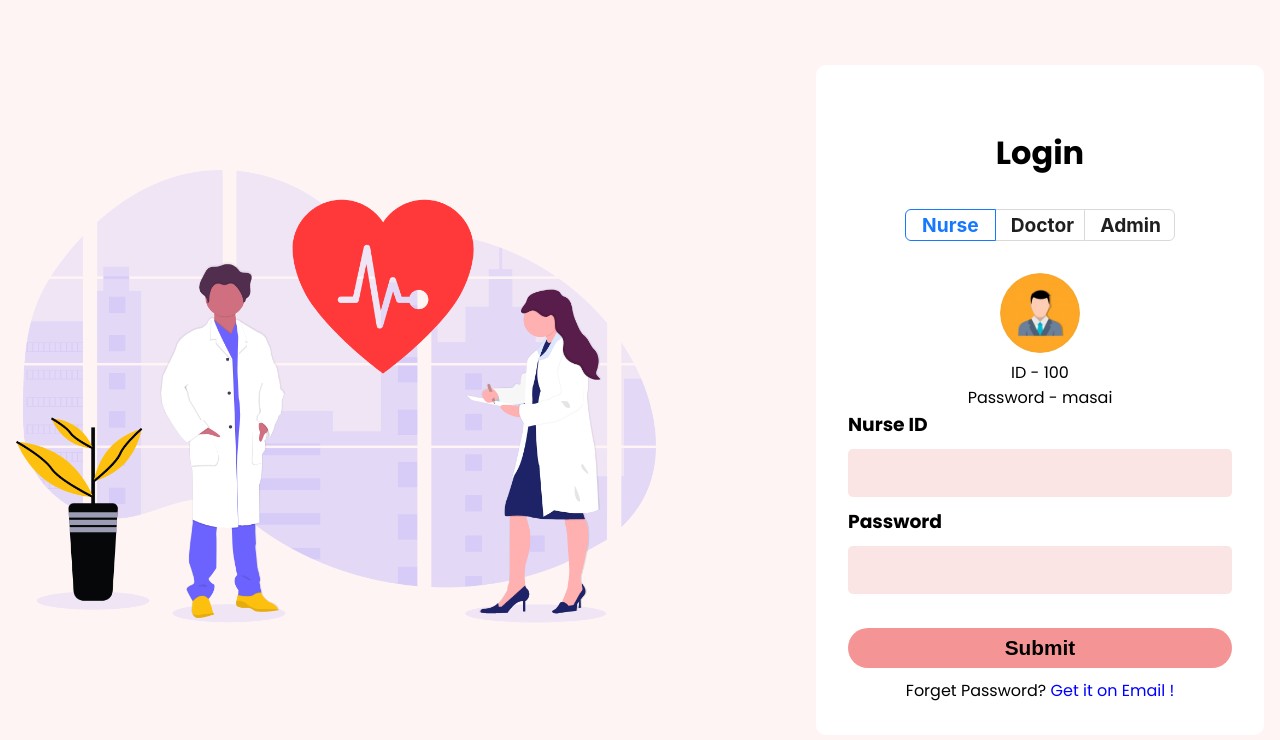
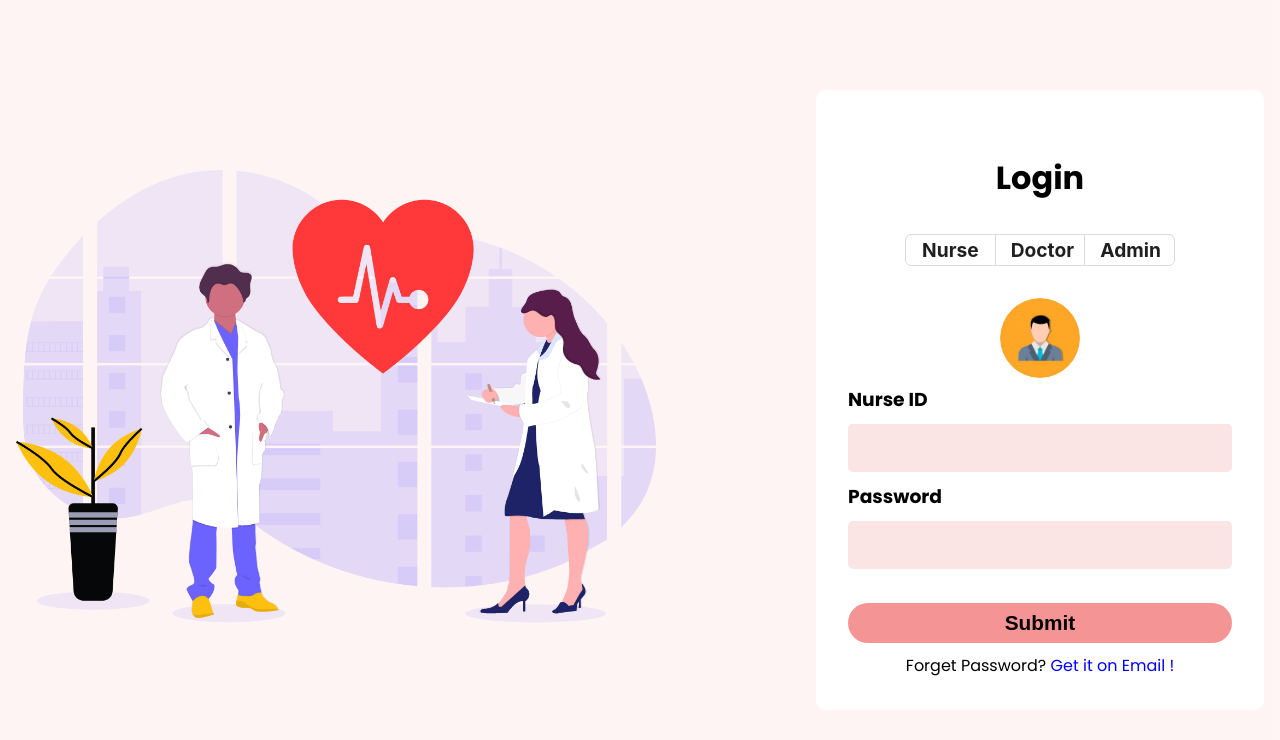
Before and after one commit to aarjookhand/healthapp-frontend, a React (Create React App) app: page / in a window 1280 px wide. Shown: the top 740 px of the page. Built offline with nearby package versions, Linux system fonts and the light colour scheme.

Commit message:
Update DLogin.jsx

```diff
--- a/src/Pages/Dashboard/Dashboard-Login/DLogin.jsx
+++ b/src/Pages/Dashboard/Dashboard-Login/DLogin.jsx
@@ -168,7 +168,7 @@ const DLogin = () => {
               onChange={placementChange}
               className={"radiogroup"}
             >
-              <Radio.Button value="Nurse" className={"radiobutton"}>
+              <Radio.Button value="Patient" className={"radiobutton"}>
                 Nurse
               </Radio.Button>
               <Radio.Button value="Doctor" className={"radiobutton"}>
@@ -183,8 +183,6 @@ const DLogin = () => {
             <img src={admin} alt="profile" />
           </div>
           <div>
-            <p>ID - 100</p>
-            <p>Password - masai</p>
             <form onSubmit={HandleSubmit}>
               <h3>{placement} ID</h3>
               <input
```
